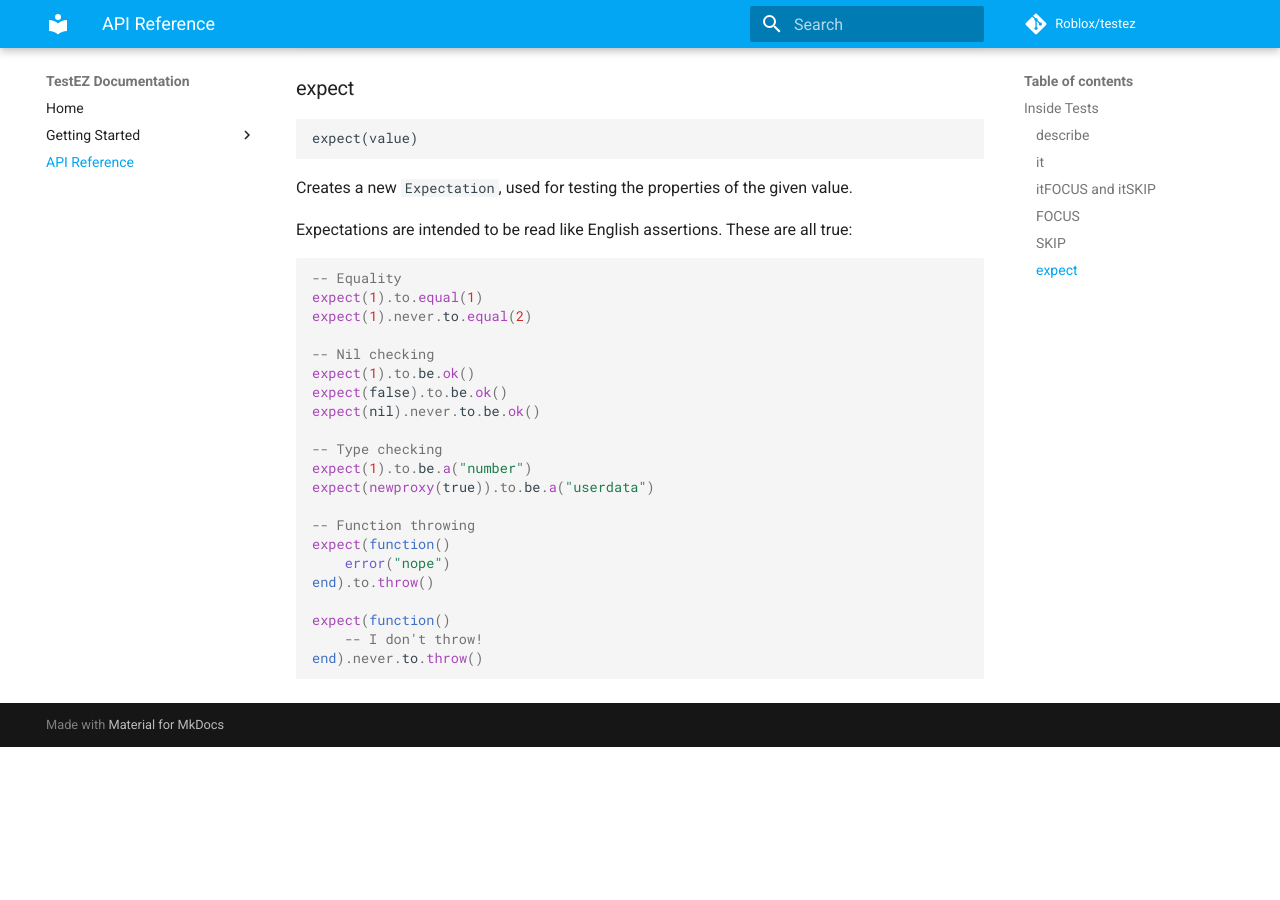
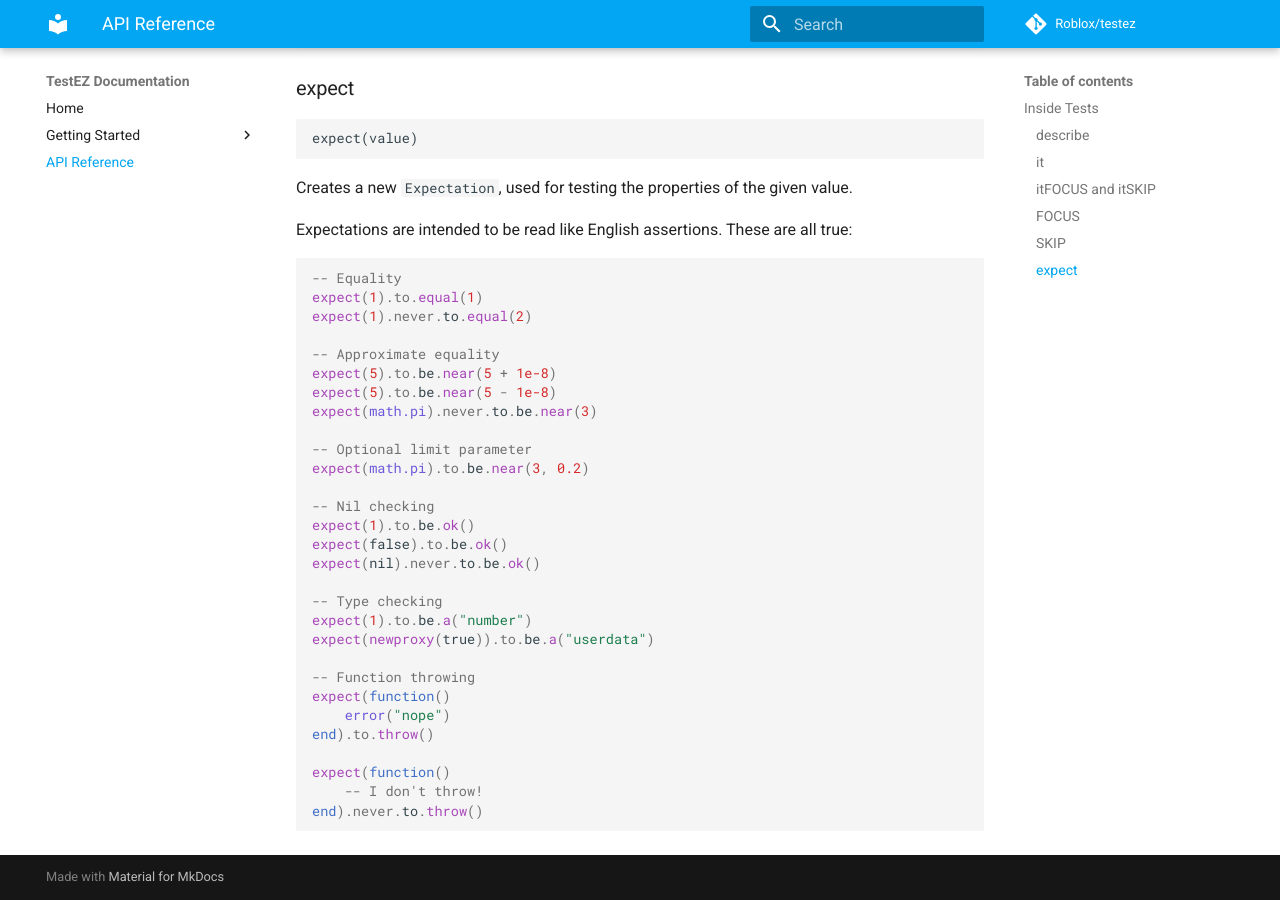
Before and after one commit to Roblox/testez, an MkDocs documentation site: the page built from docs/api-reference.md, in a window 1280 px wide and 900 px high, scrolled down 2102 px. Built offline with MkDocs 1.6.1 and Material for MkDocs 9.7.7, drawn with Linux system fonts in a browser that asks for light colours; comment, search, counter and statistics services are not loaded; old or Windows-style settings are respelled for this version of MkDocs; before the commit the page ends 2849 px from its top, so only the background shows below that.

Commit message:
Update API reference to include near

```diff
--- a/docs/api-reference.md
+++ b/docs/api-reference.md
@@ -95,6 +95,14 @@ Expectations are intended to be read like English assertions. These are all true
 expect(1).to.equal(1)
 expect(1).never.to.equal(2)
 
+-- Approximate equality
+expect(5).to.be.near(5 + 1e-8)
+expect(5).to.be.near(5 - 1e-8)
+expect(math.pi).never.to.be.near(3)
+
+-- Optional limit parameter
+expect(math.pi).to.be.near(3, 0.2)
+
 -- Nil checking
 expect(1).to.be.ok()
 expect(false).to.be.ok()
```
